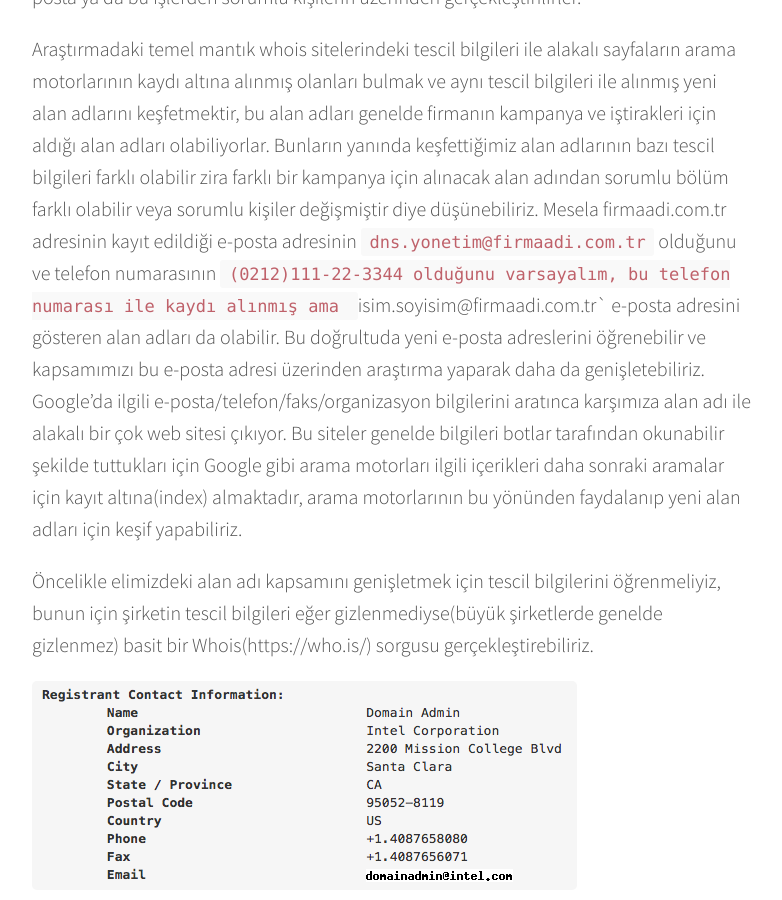
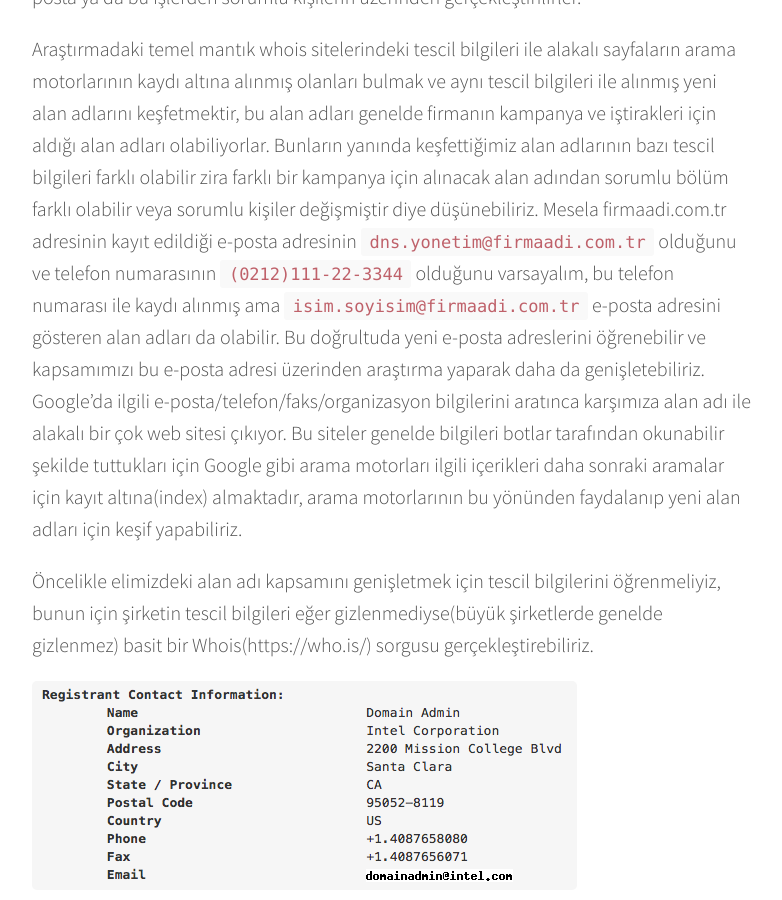
Before and after one commit to obsk498/sercankulak.github.io, a Jekyll site: the page built from _posts/2018-02-25-kapsam-genisletme-calismalari.markdown, in a window 1280 px wide and 900 px high, scrolled down 4969 px. Shown: the whole window, without its empty margins (248-1030 px from the left). Built offline with Jekyll 4.4.1, drawn with Linux system fonts in a browser that asks for light colours; comment, search, counter and statistics services are not loaded; some of the changed text lies outside the part shown.

```diff
--- a/_posts/2018-02-25-kapsam-genisletme-calismalari.markdown
+++ b/_posts/2018-02-25-kapsam-genisletme-calismalari.markdown
@@ -92,7 +92,7 @@ Aslında adından çağrıştırdığı üzere Açık Kaynak İstihbarat'ı adı
 ### Tescil Bilgileri ile Alan Adlarının Araştırılması
 Tescil bilgileri firmanın alan adı alma işlemlerinde belirtilen adres, e-posta, telefon gibi bilgilerdir. Tescil işlemleri genelde `{dns.admin}@firmaadi.com.tr` şeklinde bir e-posta ya da bu işlerden sorumlu kişilerin üzerinden gerçekleştirilirler.
 
-Araştırmadaki temel mantık whois sitelerindeki tescil bilgileri ile alakalı sayfaların arama motorlarının kaydı altına alınmış olanları bulmak ve aynı tescil bilgileri ile alınmış yeni alan adlarını keşfetmektir, bu alan adları genelde firmanın kampanya ve iştirakleri için aldığı alan adları olabiliyorlar. Bunların yanında keşfettiğimiz alan adlarının bazı tescil bilgileri farklı olabilir zira farklı bir kampanya için alınacak alan adından sorumlu bölüm farklı olabilir veya sorumlu kişiler değişmiştir diye düşünebiliriz. Mesela firmaadi.com.tr adresinin kayıt edildiği e-posta adresinin `dns.yonetim@firmaadi.com.tr` olduğunu ve telefon numarasının `(0212)111-22-3344 olduğunu varsayalım, bu telefon numarası ile kaydı alınmış ama `isim.soyisim@firmaadi.com.tr` e-posta adresini gösteren alan adları da olabilir. Bu doğrultuda yeni e-posta adreslerini öğrenebilir ve kapsamımızı bu e-posta adresi üzerinden araştırma yaparak daha da genişletebiliriz. Google'da ilgili e-posta/telefon/faks/organizasyon bilgilerini aratınca karşımıza alan adı ile alakalı bir çok web sitesi çıkıyor. Bu siteler genelde bilgileri botlar tarafından okunabilir şekilde tuttukları için Google gibi arama motorları ilgili içerikleri daha sonraki aramalar için kayıt altına(index) almaktadır, arama motorlarının bu yönünden faydalanıp yeni alan adları için keşif yapabiliriz.
+Araştırmadaki temel mantık whois sitelerindeki tescil bilgileri ile alakalı sayfaların arama motorlarının kaydı altına alınmış olanları bulmak ve aynı tescil bilgileri ile alınmış yeni alan adlarını keşfetmektir, bu alan adları genelde firmanın kampanya ve iştirakleri için aldığı alan adları olabiliyorlar. Bunların yanında keşfettiğimiz alan adlarının bazı tescil bilgileri farklı olabilir zira farklı bir kampanya için alınacak alan adından sorumlu bölüm farklı olabilir veya sorumlu kişiler değişmiştir diye düşünebiliriz. Mesela firmaadi.com.tr adresinin kayıt edildiği e-posta adresinin `dns.yonetim@firmaadi.com.tr` olduğunu ve telefon numarasının `(0212)111-22-3344` olduğunu varsayalım, bu telefon numarası ile kaydı alınmış ama `isim.soyisim@firmaadi.com.tr` e-posta adresini gösteren alan adları da olabilir. Bu doğrultuda yeni e-posta adreslerini öğrenebilir ve kapsamımızı bu e-posta adresi üzerinden araştırma yaparak daha da genişletebiliriz. Google'da ilgili e-posta/telefon/faks/organizasyon bilgilerini aratınca karşımıza alan adı ile alakalı bir çok web sitesi çıkıyor. Bu siteler genelde bilgileri botlar tarafından okunabilir şekilde tuttukları için Google gibi arama motorları ilgili içerikleri daha sonraki aramalar için kayıt altına(index) almaktadır, arama motorlarının bu yönünden faydalanıp yeni alan adları için keşif yapabiliriz.
 
 Öncelikle elimizdeki alan adı kapsamını genişletmek için tescil bilgilerini öğrenmeliyiz, bunun için şirketin tescil bilgileri eğer gizlenmediyse(büyük şirketlerde genelde gizlenmez) basit bir Whois(https://who.is/) sorgusu gerçekleştirebiliriz.
 
@@ -320,7 +320,7 @@ Zafiyeti bulan kişi bulguda bahsi geçen [addlive.io](http://addlive.io) adınd
 
 http://www.viewdns.info/iphistory/?domain=addlive.io
 
-![addliveio-IP-gecmisi](../eg/IP-gecmisi-addlive.png)
+<center>![addliveio-IP-gecmisi](../eg/IP-gecmisi-addlive.png)</center>
 
 addlive.io adresinin geçmişine baktığımızda Amazon'a ait bir çok IP adres kaydı görmekteyiz, bu IP'lerden herhangi birine addlive.io alan ismiyle gittiğimiz zaman karşımıza önceki uygulamanın geldiğini göreceğiz.
 
```
